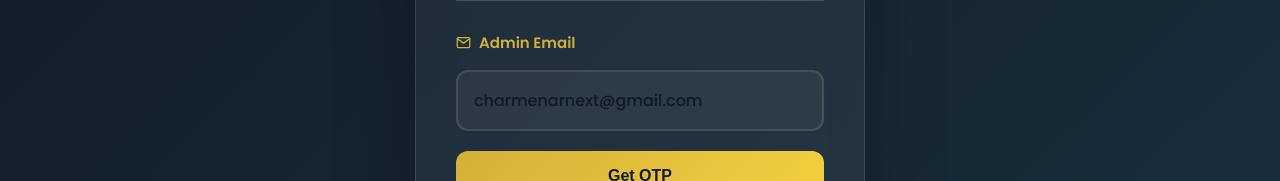
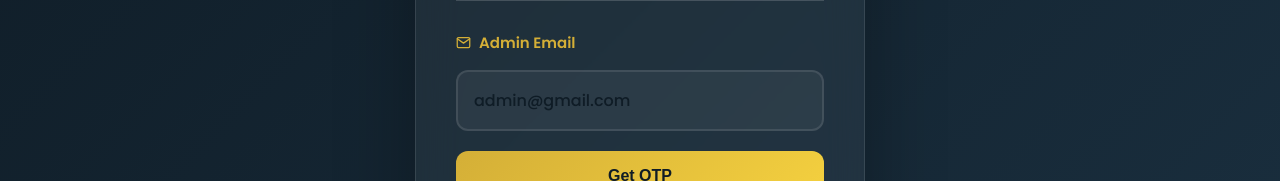
Before and after one commit to charmenarnext/charmenar_next, a React (Create React App) app in the folder frontend/: page /#/admin/login in a window 1280 px wide. Shown: the part 386-567 px from the top of the page. Built offline with nearby package versions, Linux system fonts and the light colour scheme; no server answers.

Commit message:
placeholder change

```diff
--- a/frontend/src/pages/AdminLogin.js
+++ b/frontend/src/pages/AdminLogin.js
@@ -80,7 +80,7 @@
             <form onSubmit={handleRequestOTP} className="admin-form">
               <div className="form-group">
                 <label><FiMail /> Admin Email</label>
-                <input type="email" value={email} onChange={(e) => setEmail(e.target.value)} placeholder="charmenarnext@gmail.com" required />
+                <input type="email" value={email} onChange={(e) => setEmail(e.target.value)} placeholder="admin@gmail.com" required />
               </div>
               <button type="submit" className="admin-btn" disabled={loading}>
                 {loading ? 'Sending OTP...' : 'Get OTP'}
```
